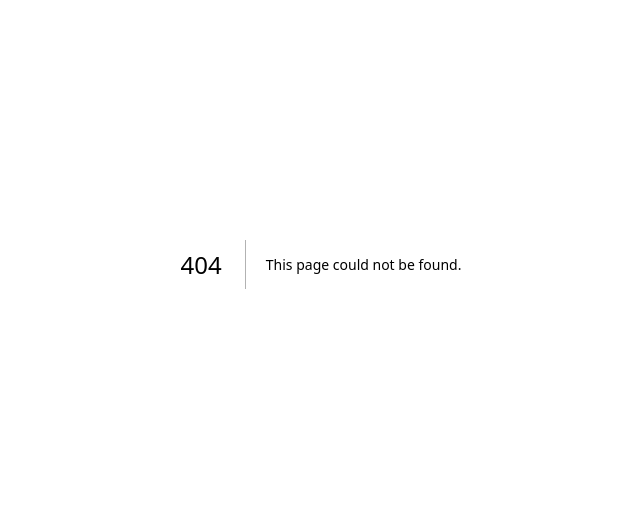
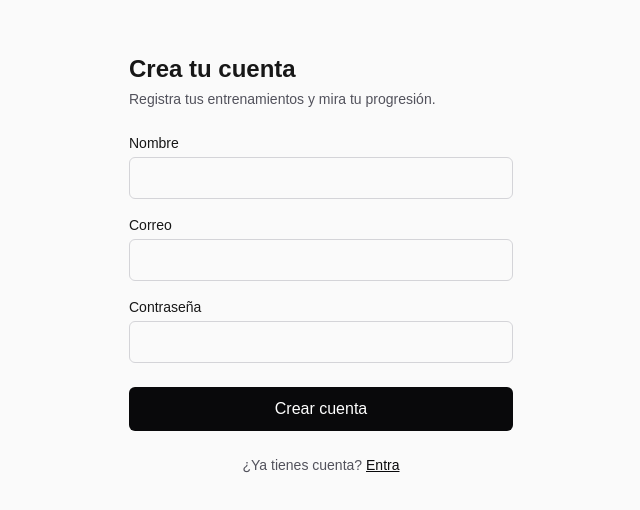
Before and after one commit to georgeaguilar/level-up, a Next.js app: page /signup in a window 1280 px wide. Before the commit this address had no page. Shown: the part 136-646 px from the top of the page, without its empty margins (319-959 px from the left). Built offline with nearby package versions, Linux system fonts and the light colour scheme.

Commit message:
feat: add auth pages and login/signup form

```diff
--- /dev/null
+++ b/src/app/(auth)/actions.ts
@@ -0,0 +1,83 @@
+"use server";
+
+import { redirect } from "next/navigation";
+import { revalidatePath } from "next/cache";
+import { z } from "zod";
+import { createClient } from "@/lib/supabase/server";
+
+export type AuthFormState = { error?: string } | undefined;
+
+const credentialsSchema = z.object({
+  email: z.string().trim().email("Correo inválido."),
+  password: z.string().min(6, "La contraseña debe tener al menos 6 caracteres."),
+});
+
+const signUpSchema = credentialsSchema.extend({
+  displayName: z.string().trim().min(1, "Ponle un nombre.").max(60),
+});
+
+export async function signIn(
+  _prevState: AuthFormState,
+  formData: FormData,
+): Promise<AuthFormState> {
+  const parsed = credentialsSchema.safeParse({
+    email: formData.get("email"),
+    password: formData.get("password"),
+  });
+
+  if (!parsed.success) {
+    return { error: parsed.error.issues[0]?.message ?? "Datos inválidos." };
+  }
+
+  const supabase = await createClient();
+  const { error } = await supabase.auth.signInWithPassword(parsed.data);
+
+  if (error) {
+    return { error: "Correo o contraseña incorrectos." };
+  }
+
+  revalidatePath("/", "layout");
+  redirect("/");
+}
+
+export async function signUp(
+  _prevState: AuthFormState,
+  formData: FormData,
+): Promise<AuthFormState> {
+  const parsed = signUpSchema.safeParse({
+    email: formData.get("email"),
+    password: formData.get("password"),
+    displayName: formData.get("displayName"),
+  });
+
+  if (!parsed.success) {
+    return { error: parsed.error.issues[0]?.message ?? "Datos inválidos." };
+  }
+
+  const supabase = await createClient();
+  const { data, error } = await supabase.auth.signUp({
+    email: parsed.data.email,
+    password: parsed.data.password,
+    options: { data: { display_name: parsed.data.displayName } },
+  });
+
+  if (error) {
+    return { error: error.message };
+  }
+
+  if (!data.session) {
+    return {
+      error: "Cuenta creada. Revisa tu correo para confirmar antes de entrar.",
+    };
+  }
+
+  revalidatePath("/", "layout");
+  redirect("/");
+}
+
+export async function signOut() {
+  const supabase = await createClient();
+  await supabase.auth.signOut();
+  revalidatePath("/", "layout");
+  redirect("/login");
+}
--- /dev/null
+++ b/src/app/(auth)/layout.tsx
@@ -0,0 +1,7 @@
+export default function AuthLayout({ children }: { children: React.ReactNode }) {
+  return (
+    <div className="flex flex-1 items-center justify-center bg-zinc-50 px-4 dark:bg-black">
+      <div className="w-full max-w-sm">{children}</div>
+    </div>
+  );
+}
--- /dev/null
+++ b/src/app/(auth)/login/page.tsx
@@ -0,0 +1,25 @@
+import Link from "next/link";
+import { AuthForm } from "@/components/auth-form";
+import { signIn } from "@/app/(auth)/actions";
+
+export default function LoginPage() {
+  return (
+    <div className="flex flex-col gap-6">
+      <div>
+        <h1 className="text-2xl font-semibold">Level Up</h1>
+        <p className="mt-1 text-sm text-zinc-600 dark:text-zinc-400">
+          Entra para registrar tu entrenamiento.
+        </p>
+      </div>
+
+      <AuthForm action={signIn} mode="login" />
+
+      <p className="text-center text-sm text-zinc-600 dark:text-zinc-400">
+        ¿No tienes cuenta?{" "}
+        <Link href="/signup" className="font-medium text-zinc-950 underline dark:text-white">
+          Regístrate
+        </Link>
+      </p>
+    </div>
+  );
+}
--- /dev/null
+++ b/src/app/(auth)/signup/page.tsx
@@ -0,0 +1,25 @@
+import Link from "next/link";
+import { AuthForm } from "@/components/auth-form";
+import { signUp } from "@/app/(auth)/actions";
+
+export default function SignupPage() {
+  return (
+    <div className="flex flex-col gap-6">
+      <div>
+        <h1 className="text-2xl font-semibold">Crea tu cuenta</h1>
+        <p className="mt-1 text-sm text-zinc-600 dark:text-zinc-400">
+          Registra tus entrenamientos y mira tu progresión.
+        </p>
+      </div>
+
+      <AuthForm action={signUp} mode="signup" />
+
+      <p className="text-center text-sm text-zinc-600 dark:text-zinc-400">
+        ¿Ya tienes cuenta?{" "}
+        <Link href="/login" className="font-medium text-zinc-950 underline dark:text-white">
+          Entra
+        </Link>
+      </p>
+    </div>
+  );
+}
--- /dev/null
+++ b/src/components/auth-form.tsx
@@ -0,0 +1,80 @@
+"use client";
+
+import { useActionState } from "react";
+import type { AuthFormState } from "@/app/(auth)/actions";
+
+type AuthFormProps = {
+  action: (state: AuthFormState, formData: FormData) => Promise<AuthFormState>;
+  mode: "login" | "signup";
+};
+
+export function AuthForm({ action, mode }: AuthFormProps) {
+  const [state, formAction, pending] = useActionState<AuthFormState, FormData>(
+    action,
+    undefined,
+  );
+
+  return (
+    <form action={formAction} className="flex flex-col gap-4">
+      {mode === "signup" && (
+        <div className="flex flex-col gap-1">
+          <label htmlFor="displayName" className="text-sm font-medium">
+            Nombre
+          </label>
+          <input
+            id="displayName"
+            name="displayName"
+            type="text"
+            required
+            autoComplete="name"
+            className="rounded-md border border-zinc-300 px-3 py-2 text-base dark:border-zinc-700 dark:bg-zinc-900"
+          />
+        </div>
+      )}
+
+      <div className="flex flex-col gap-1">
+        <label htmlFor="email" className="text-sm font-medium">
+          Correo
+        </label>
+        <input
+          id="email"
+          name="email"
+          type="email"
+          required
+          autoComplete="email"
+          inputMode="email"
+          className="rounded-md border border-zinc-300 px-3 py-2 text-base dark:border-zinc-700 dark:bg-zinc-900"
+        />
+      </div>
+
+      <div className="flex flex-col gap-1">
+        <label htmlFor="password" className="text-sm font-medium">
+          Contraseña
+        </label>
+        <input
+          id="password"
+          name="password"
+          type="password"
+          required
+          minLength={6}
+          autoComplete={mode === "signup" ? "new-password" : "current-password"}
+          className="rounded-md border border-zinc-300 px-3 py-2 text-base dark:border-zinc-700 dark:bg-zinc-900"
+        />
+      </div>
+
+      {state?.error && (
+        <p aria-live="polite" className="text-sm text-red-600 dark:text-red-400">
+          {state.error}
+        </p>
+      )}
+
+      <button
+        type="submit"
+        disabled={pending}
+        className="mt-2 rounded-md bg-zinc-950 px-4 py-2.5 text-base font-medium text-white disabled:opacity-60 dark:bg-white dark:text-black"
+      >
+        {pending ? "Un momento…" : mode === "signup" ? "Crear cuenta" : "Entrar"}
+      </button>
+    </form>
+  );
+}
```
